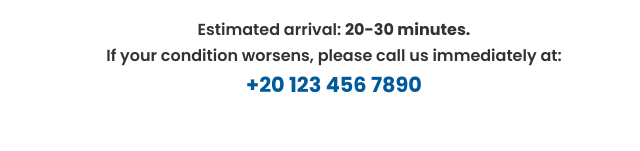
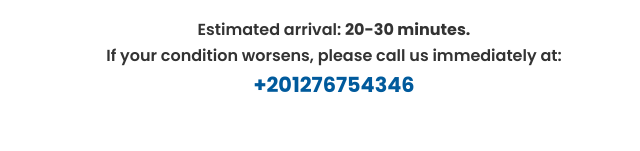
Before and after one commit to OBMS-web/service, a plain HTML site: page public/confirmation.html in a window 1280 px wide. Shown: the part 649-800 px from the top of the page, 306-946 px from the left. Drawn offline with Linux system fonts and the light colour scheme.

Commit message:
Update confirmation.html

```diff
--- a/public/confirmation.html
+++ b/public/confirmation.html
@@ -187,7 +187,7 @@
                     <p class="contact-warning">
                         Estimated arrival: <strong>20-30 minutes.</strong><br>
                         If your condition worsens, please call us immediately at: <br>
-                        <strong style="font-size: 1.3rem; color: var(--primary-color);">+20 123 456 7890</strong>
+                        <strong style="font-size: 1.3rem; color: var(--primary-color);">+201276754346</strong>
                     </p>
 
                     <a href="index.html" class="btn-secondary">Return to Homepage</a>
```
